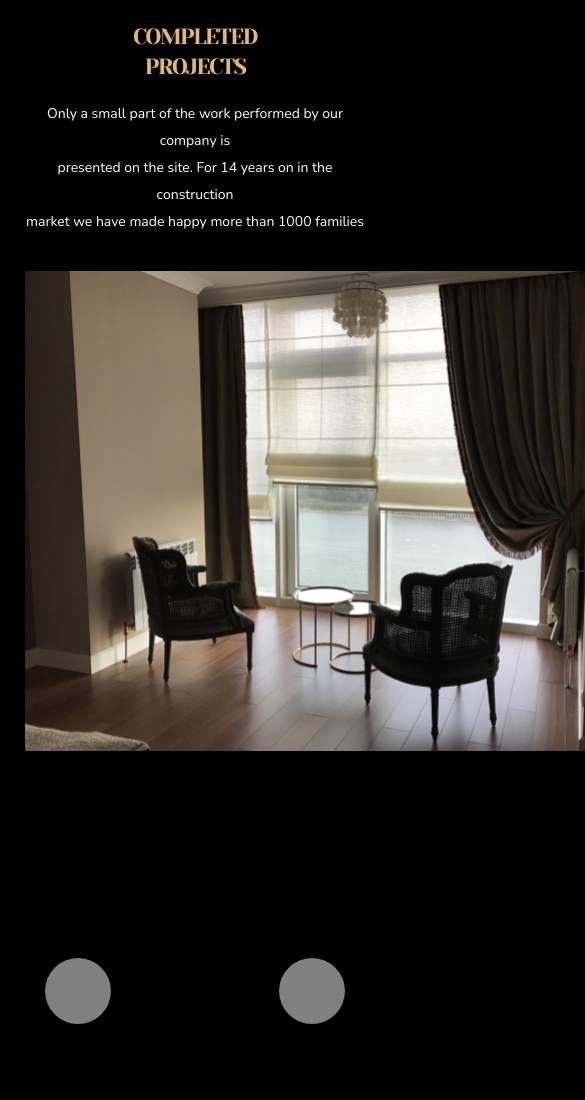
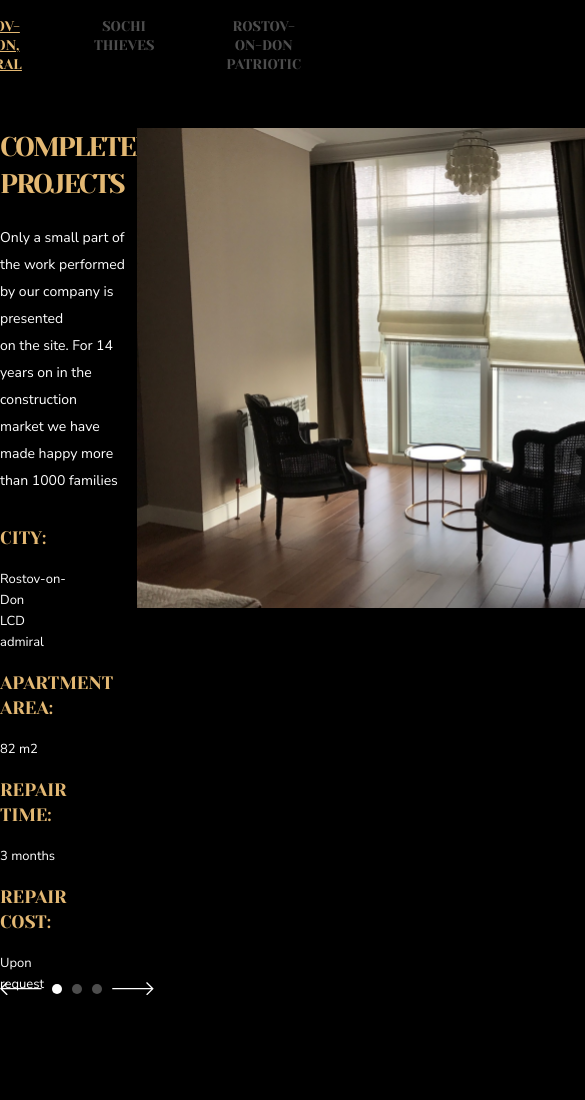
Before and after one commit to DrCraZZy/foto_slider, a plain HTML site: page index.html in a window 390 px wide. Shown: the top 1100 px of the page, 585 px wide, since content can reach past the window. After the commit the page ends 995 px from the top, so only its background shows below. Drawn offline with Linux system fonts and the light colour scheme.

Commit message:
Solution without mobil ready

```diff
--- a/css/mobile-styles.css
+++ /dev/null
@@ -1,124 +0,0 @@
-@media screen and (max-width: 1299px) {
-
-  .menu-projects {
-    display: none;
-  }
-
-  .projects-title {
-    font-family: "Yeseva One";
-    font-style: normal;
-    font-weight: 400;
-    font-size: 22px;
-    line-height: 30px;
-    text-align: center;
-    letter-spacing: -0.07em;
-    text-transform: uppercase;
-    color: #e3b873;
-  }
-
-  .img-mobile-none {
-    display: none;
-    width: 100%;
-  }
-  .img-desktop-none {
-    display: block;
-    width: 100%;
-  }
-
-  .container-projects-info {
-    flex-direction: column;
-  }
-
-  .about-projects {
-    width: 100%;
-    text-align: center;
-    padding: 0 25px;
-  }
-
-  .compl-projects {
-    padding: 0;
-  }
-
-  .projects-title {
-    margin-top: 22px;
-  }
-
-  .text-mobile-none {
-    display: none;
-  }
-
-  .text-desktop-none {
-    display: block;
-    font-size: 14px;
-  }
-
-  .projects-paragraf {
-    margin-bottom: 36px;
-  }
-
-  .detail-navigation-con {
-    display: none;
-  }
-
-  .detail-nav-mb-right {
-    display: inline-block;
-    background-image: url("../images/button-rightmb.svg");
-    border-radius: 50%;
-    width: 66px;
-    height: 66px;
-    background-color: #e3b873;
-    background-repeat: no-repeat;
-    background-size: 11px;
-    background-position: center;
-  }
-
-  .detail-nav-mb-left {
-    display: inline-block;
-    background-image: url("../images/button-leftmb.svg");
-    border-radius: 50%;
-    width: 66px;
-    height: 66px;
-    background-color: #e3b873;
-    background-repeat: no-repeat;
-    background-size: 11px;
-    background-position: center;
-  }
-
-  .detail-nav-con-mb {
-    position: absolute;
-    width: 100%;
-    justify-content: space-between;
-    display: flex;
-    top: 50%;
-    padding: 0 20px;
-    margin-top: -33px;
-  }
-
-  .detail-menu-mb {
-    position: relative;
-  }
-
-  .detail-button {
-    width: 66px;
-    height: 66px;
-    background-color: gray;
-    background-repeat: no-repeat;
-    background-size: 11px;
-    background-position: center;
-    transition: all 0.3s ease;
-  }
-
-  .detail-button:hover {
-    background-color: #e3b873;
-  }
-
-  .image-mobile .image {
-    background-size: cover;
-    opacity: 0;
-    transition: opacity 800ms ease;
-  }
-
-  .image-mobile .image.active {
-    opacity: 1;
-  }
-}
--- a/css/styles.css
+++ b/css/styles.css
@@ -14,14 +14,6 @@ button {
   text-decoration: none;
   border: none;
   background-color: transparent;
-}
-
-.img-desktop-none {
-  display: none;
-}
-
-.text-desktop-none {
-  display: none;
 }
 
 .projects-title {
@@ -71,11 +63,6 @@ button {
 }
 
 .projects-item:hover {
-  color: #e3b873;
-  text-decoration: underline;
-}
-
-.projects-item-highlight {
   color: #e3b873;
   text-decoration: underline;
 }
@@ -137,7 +124,6 @@ button {
 
 .detail-navigation-con {
   display: flex;
-  width: 206px;
   justify-content: space-between;
   align-items: center;
   margin: 0;
@@ -153,6 +139,7 @@ button {
   width: 42px;
   height: 13px;
   background-image: url("../images/arrow-left.png");
+  margin-right: 10px;
 }
 
 .detail-nav-arrow-right {
@@ -161,6 +148,7 @@ button {
   width: 42px;
   height: 13px;
   background-image: url("../images/arrow-right.png");
+  margin-left: 10px;
 }
 
 .container-projects {
@@ -172,16 +160,28 @@ button {
 }
 
 .image {
+  background-size: cover;
+  visibility: hidden;
+  transition: visibility 800ms ease;
+}
+
+.image.active {
+  visibility: visible;
   width: 680px;
   height: 480px;
 }
 
-.image-desktop .image {
-  background-size: cover;
-  opacity: 0;
-  transition: opacity 800ms ease;
+.dots {
+  display: flex;
+  justify-content: space-between;
+  gap: 10px;
 }
 
-.image-desktop .image.active {
-  opacity: 1;
+.dots .active {
+  background-color: #ffffff;
 }
+
+.menu-projects .active {
+  color: #e3b873;
+  text-decoration: underline;
+}
--- a/index.html
+++ b/index.html
@@ -6,18 +6,13 @@
   <meta http-equiv="X-UA-Compatible" content="IE=edge" />
   <meta name="viewport" content="width=device-width, initial-scale=1.0" />
   <link rel="stylesheet" href="./css/styles.css" />
-  <link rel="stylesheet" media="screen and (max-width: 1299px)" href="./css/mobile-styles.css" />
   <title>Project</title>
 </head>
 
 <body>
   <section class="compl-projects">
     <div class="container">
-      <ul class="menu-projects">
-        <li><button class="projects-item">Rostov-on-Don, Admiral</button></li>
-        <li><button class="projects-item">Sochi Thieves</button></li>
-        <li><button class="projects-item">Rostov-on-Don Patriotic</button></li>
-      </ul>
+      <ul class="menu-projects"></ul>
       <div class="container-projects-info">
         <div class="about-projects">
           <h2 class="projects-title">
@@ -30,13 +25,7 @@
             on the site. For 14 years on in the construction <br />
             market we have made happy more than 1000 families
           </p>
-          <p class="projects-paragraf text-desktop-none">
-            Only a small part of the work performed by our company is <br />
-            presented on the site. For 14 years on in the construction <br />
-            market we have made happy more than 1000 families
-          </p>
           <div class="detail-menu-mb">
-            <div class="img-desktop-none image-desktop"></div>
             <ul class="detail-nav-con-mb">
               <li>
                 <button class="detail-nav-mb-left detail-button"></button>
@@ -49,18 +38,15 @@
           <div class="detail-projects">
             <div class="detail-block">
               <h3 class="detail-title">City:</h3>
-              <span class="detail-value city-value">
-                Rostov-on-Don <br />
-                LCD admiral
-              </span>
+              <span class="detail-value city-value"></span>
             </div>
             <div class="detail-block">
               <h3 class="detail-title">apartment area:</h3>
-              <span class="detail-value area-value"> 81 m2 </span>
+              <span class="detail-value area-value"></span>
             </div>
             <div class="detail-block">
               <h3 class="detail-title">Repair time:</h3>
-              <span class="detail-value time-value"> 3 months </span>
+              <span class="detail-value time-value"></span>
             </div>
             <div class="detail-block">
               <h3 class="detail-title">Repair Cost:</h3>
@@ -68,14 +54,12 @@
             </div>
           </div>
         </div>
-        <div class="img-mobile-none image-mobile"></div>
-        <ul class="detail-navigation-con">
-          <li class="detail-nav-arrow-left"></li>
-          <li class="detail-nav-item"></li>
-          <li class="detail-nav-item"></li>
-          <li class="detail-nav-item"></li>
-          <li class="detail-nav-arrow-right"></li>
-        </ul>
+        <div class="image"></div>
+        <div class="detail-navigation-con">
+          <div class="arrow detail-nav-arrow-left"></div>
+          <div class="dots"></div>
+          <div class="arrow detail-nav-arrow-right"></div>
+        </div>
       </div>
     </div>
   </section>
--- a/js/index.js
+++ b/js/index.js
@@ -1,16 +1,19 @@
  let images = [{
     img: "./images/rostov.png",
+    h_city: "Rostov-on-Don, admiral",
     city: "Rostov-on-Don<br/>LCD admiral",
     area: "82 m2",
     time: "3 months"
   },
   {
     img: "./images/sochi.png",
+    h_city: "Sochi Thieves",
     city: "Sochi<br/>Thieves",
     area: "105 m2",
     time: "4 months"
   }, {
     img: "./images/rostov_p.png",
+    h_city: "Rostov-on-Don Patriotic",
     city: "Rostov-on-Don<br/>Patriotic",
     area: "93 m2",
     time: "3 months"
@@ -20,25 +23,89 @@
 function initSlider() {
   if (!images || !images.length) return;
 
-  let imageDesktop = document.querySelector(".image-desktop");
-  let imageMobile = document.querySelector(".image-mobile");
+  let sliderImages = document.querySelector(".image");
+  let sliderArrows = document.querySelector(".detail-navigation-con");
+  let sliderDots = document.querySelector(".dots");
+  let sliderCities = document.querySelector(".menu-projects");
+  let sliderProjectData = document.querySelector(".detail-projects");
 
   initImages();
-  // initCities();
-  // initDots();
+  initArrows();
+  initDots();
+  initCities();
+  projectData(0);
+
 
   function initImages() {
     images.forEach((image, index) => {
-    let imageDiv = `<div class="image n${index}${index === 0 ? " active" : ""}" style="background-image:url(${image.img});"></div>`;
-    console.log(imageDiv);
-    imageDesktop.innerHTML += imageDiv;
-    imageMobile.innerHTML += imageDiv;
-      // imageDesktop.src = image.img;
-      // imageMobile = imageDesktop;
-    console.log(imageDesktop);
-    console.log(imageMobile);
+      let imageDiv = `<div class="image n${index}${index === 0 ? " active" : ""}" style="background-image:url(${image.img});" data-index="${index}"></div>`;
+      sliderImages.innerHTML += imageDiv;
     });
   }
+
+  function initArrows() {
+    sliderArrows.querySelectorAll(".arrow").forEach(arrow => {
+      arrow.addEventListener("click", function() {
+        console.log(sliderImages.querySelector(".active").dataset.index);
+        let curNumber = +sliderImages.querySelector(".active").dataset.index;
+        let nextNumber;
+        if(arrow.classList.contains("detail-nav-arrow-left")) {
+          nextNumber = curNumber === 0 ? images.length - 1 : curNumber - 1;
+        } else {
+          nextNumber = curNumber === images.length - 1 ? 0 : curNumber + 1
+        }
+        moveSlider(nextNumber);
+      })
+    })
+  }
+
+
+  function moveSlider(num) {
+    // slide to needed image
+    sliderImages.querySelector(".active").classList.remove("active");
+    sliderImages.querySelector(".n" + num).classList.add("active");
+
+    // activate the needed dot
+    sliderDots.querySelector(".active").classList.remove("active");
+    sliderDots.querySelector(".n" + num).classList.add("active");
+
+    // highlighting of cities
+    sliderCities.querySelector(".active").classList.remove("active");
+    sliderCities.querySelector(".n" + num).classList.add("active");
+
+    projectData(num);
+  }
+
+  function initDots() {
+    images.forEach((image, index) => {
+      let dot = `<div class="detail-nav-item n${index}${index === 0 ? " active" : ""}" data-index="${index}"></div>`;
+      sliderDots.innerHTML += dot;
+    });
+    sliderDots.querySelectorAll(".detail-nav-item").forEach(dot => {
+      dot.addEventListener("click", function() {
+        moveSlider(this.dataset.index);
+      });
+    });
+  }
+
+  function initCities() {
+    images.forEach((image, index) => {
+      let city = `<li><button class="projects-item n${index}${index === 0 ? " active": ""}" data-index="${index}">${image.h_city}</button></li>`;
+      sliderCities.innerHTML += city;
+    });
+    sliderCities.querySelectorAll(".projects-item").forEach(city => {
+      city.addEventListener("click", function() {
+        moveSlider(this.dataset.index);
+      });
+    });
+  }
+
+  function projectData(num) {
+    sliderProjectData.querySelector(".city-value").innerHTML = images[num].city; //init city name
+    sliderProjectData.querySelector(".area-value").innerHTML = images[num].area; //init area
+    sliderProjectData.querySelector(".time-value").innerHTML = images[num].time; //init time period
+  }
+
 }
 
 
```
